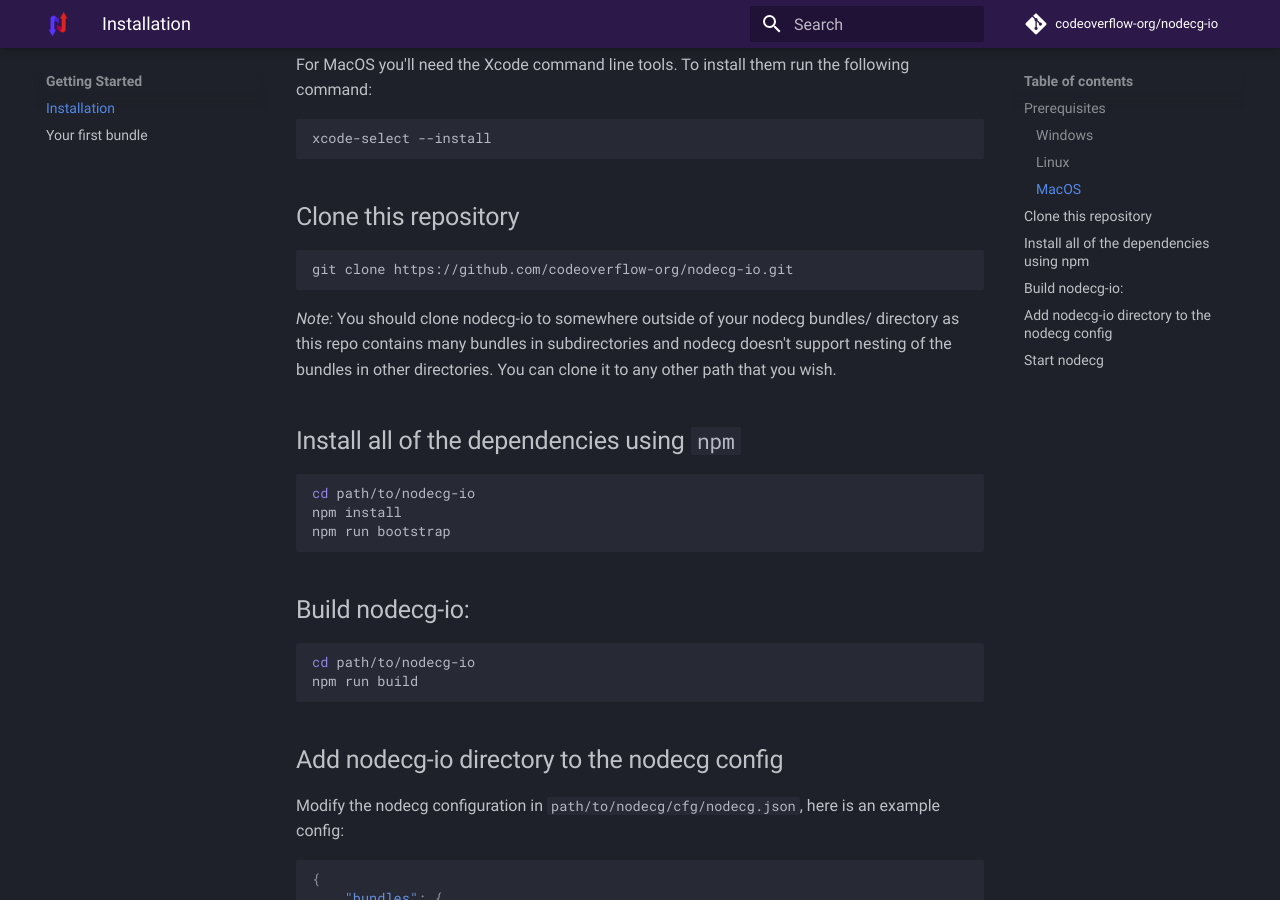
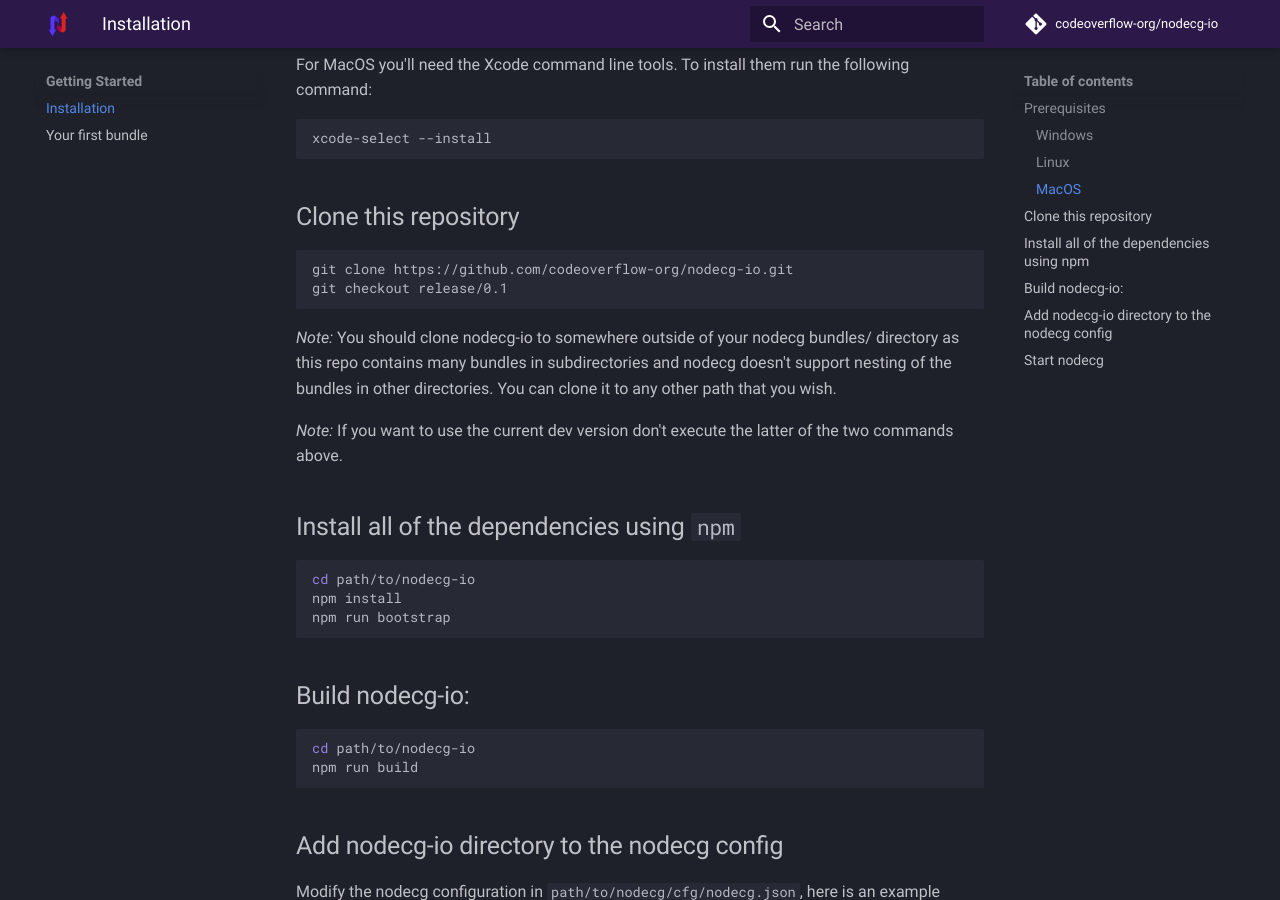
Before and after one commit to codeoverflow-org/nodecg-io-docs, an MkDocs documentation site: the page built from docs/getting_started/install.md, in a window 1280 px wide and 900 px high, scrolled down 1045 px. Built offline with MkDocs 1.6.1 and Material for MkDocs 9.7.7, drawn with Linux system fonts in a browser that asks for light colours; comment, search, counter and statistics services are not loaded; the version menu is left out.

Commit message:
Update install guide to checkout 0.1 branch for 0.1 docs

````diff
--- a/docs/getting_started/install.md
+++ b/docs/getting_started/install.md
@@ -44,9 +44,12 @@
 
 ```shell
 git clone https://github.com/codeoverflow-org/nodecg-io.git
+git checkout release/0.1
 ```
 
 _Note:_ You should clone nodecg-io to somewhere outside of your nodecg bundles/ directory as this repo contains many bundles in subdirectories and nodecg doesn't support nesting of the bundles in other directories. You can clone it to any other path that you wish.
+
+_Note:_ If you want to use the current dev version don't execute the latter of the two commands above.
 
 ## Install all of the dependencies using `npm`
 
````
